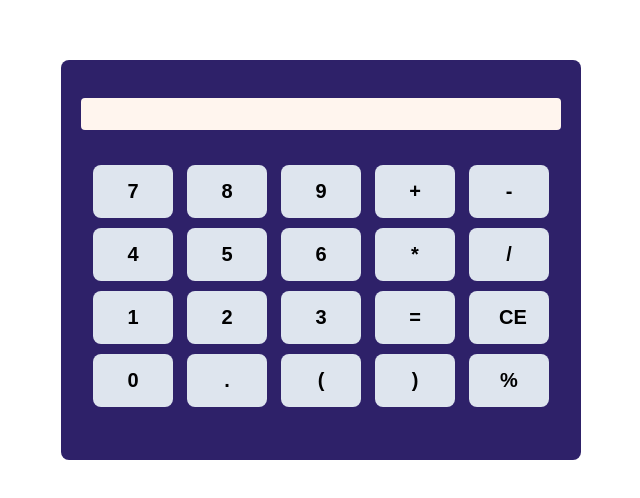
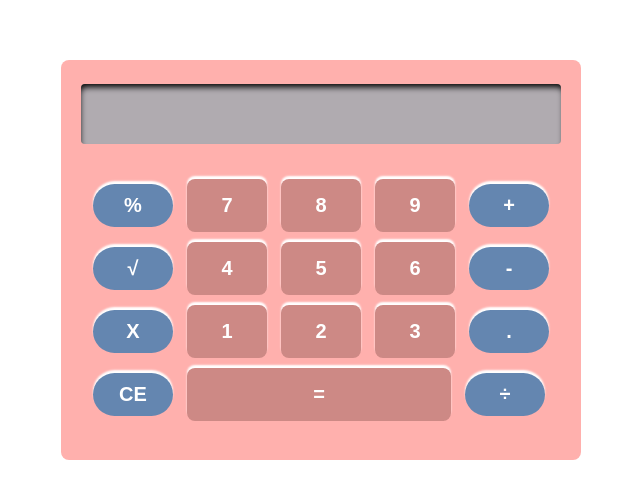
Before and after one commit to lunievas/Calculadora-JS, a plain HTML site: page index.html in a window 1280 px wide. Shown: the part 140-638 px from the top of the page, without its empty margins (319-959 px from the left). Drawn offline with Linux system fonts and the light colour scheme.

Commit message:
arrumando o estilo, mudando a cor, tamanho e forma dos botoes

```diff
--- a/css/style.css
+++ b/css/style.css
@@ -21,7 +21,7 @@ body{
 #corpo{
     width: 520px;
     height: 400px;
-    background-color:rgb(46, 33, 105);
+    background-color:#FFB0AD;
     display: flex;
     flex-direction: column;
     justify-content: center;
@@ -34,25 +34,28 @@ body{
     position: relative;
     bottom: 20px ;
     width: 100%;
-    padding: 16px;
+    padding: 30px;
     border-radius: 4px;
-    background-color: seashell;
+    background-color:#B0ABB0;
+    box-shadow: inset 1px 5px 6px -2px;
 
 }
 /* .visorBorda div{
-    background-color: blanchedalmond;
+    background-color: rgb(224, 113, 187);
     border-radius: 4px;
+    height: 30px;
     width: 60%;
     padding: 10px;
-    fo
+    box-shadow: inset 1px 5px 6px -2px;
+
 } */
 
 .btn{
     position: relative;
     left: 7px;
     top: 10px;
-    background-color: rgb(222, 229, 238);
-    color:black;
+    background-color: #cd8985;
+    color:white;
     padding: 15px 30px;
     width: 80px;
     border: none;
@@ -61,9 +64,19 @@ body{
     border-radius: 8px;
     cursor: pointer;
     margin: 5px;
+    box-shadow: 0px -3px 2px ;
     transition: opacity 0.3;
+}
+.redondo{
+    border-radius: 90px;
+    background-color: #6486B0;
+    padding: 10px;
+
 }
 
 .btn:hover{
     opacity: 0.8;
 }
+#resultado {
+    width: 55%;
+}
--- a/index.html
+++ b/index.html
@@ -18,26 +18,25 @@
                 </div>
             </div>
             <div class="teclado">
+                <button class="btn redondo">%</button>
                 <button class="btn">7</button>
                 <button class="btn">8</button>
                 <button class="btn">9</button>
-                <button class="btn">+</button>
-                <button class="btn">-</button>
+                <button class="btn redondo">+</button>
+                <button class="btn redondo"> √</button>
                 <button class="btn">4</button>
                 <button class="btn">5</button>
                 <button class="btn">6</button>
-                <button class="btn">*</button>
-                <button class="btn">/</button>
+                <button class="btn redondo">-</button>
+                <button class="btn redondo">X</button>
                 <button class="btn">1</button>
                 <button class="btn">2</button>
                 <button class="btn">3</button>
+                <button class="btn redondo">.</button>
+                <button class="btn redondo" id="limpar">CE</button>
                 <button class="btn" id="resultado">=</button>
-                <button class="btn" id="limpar">CE</button>
-                <button class="btn">0</button>
-                <button class="btn">.</button>
-                <button class="btn">(</button>
-                <button class="btn">)</button>
-                <button class="btn">%</button>
+                <button class="btn redondo">÷</button>
+
 
             </div>
         </div>
```
